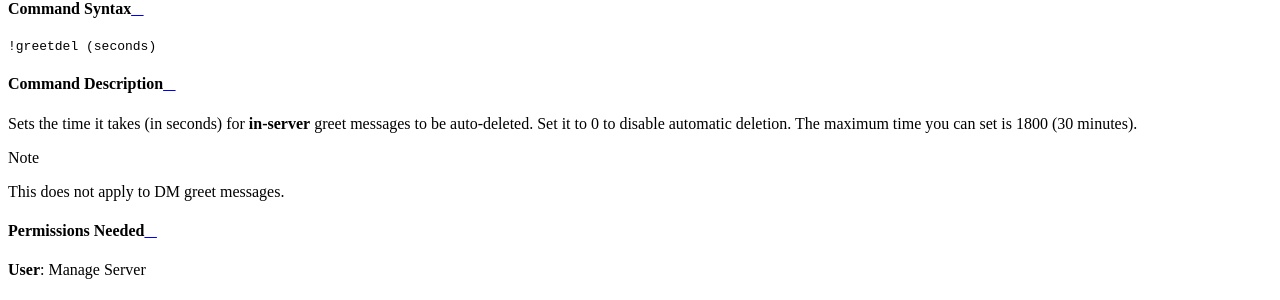
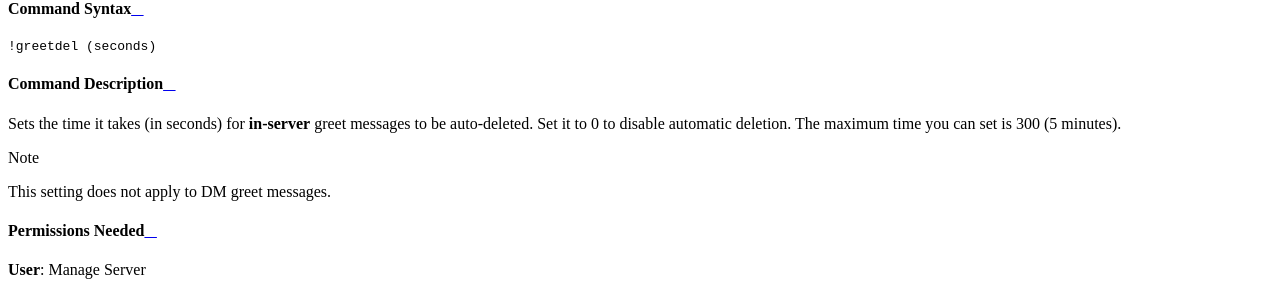
Before and after one commit to cycloptux/GiselleBot-Documentation, a Sphinx documentation site: the page built from docs/source/moderation_and_administration/administration.rst, in a window 1280 px wide and 900 px high, scrolled down 8573 px. Shown: the part 145-445 px from the top of the window. Built offline with Sphinx 7.4.7 and the Read the Docs theme 2.0.0, drawn with Linux system fonts in a browser that asks for light colours.

Commit message:
Lowered greetdel time from 30 to 5 minutes.

```diff
--- a/docs/source/moderation_and_administration/administration.rst
+++ b/docs/source/moderation_and_administration/administration.rst
@@ -275,10 +275,10 @@ Command Syntax
 
 Command Description
 ^^^^^^^^^^^^^^^^^^^
-Sets the time it takes (in seconds) for **in-server** greet messages to be auto-deleted. Set it to 0 to disable automatic deletion. The maximum time you can set is 1800 (30 minutes).
+Sets the time it takes (in seconds) for **in-server** greet messages to be auto-deleted. Set it to 0 to disable automatic deletion. The maximum time you can set is 300 (5 minutes).
 
 .. note::
-    This does not apply to DM greet messages.
+    This setting does not apply to DM greet messages.
 
 Permissions Needed
 ^^^^^^^^^^^^^^^^^^
```
